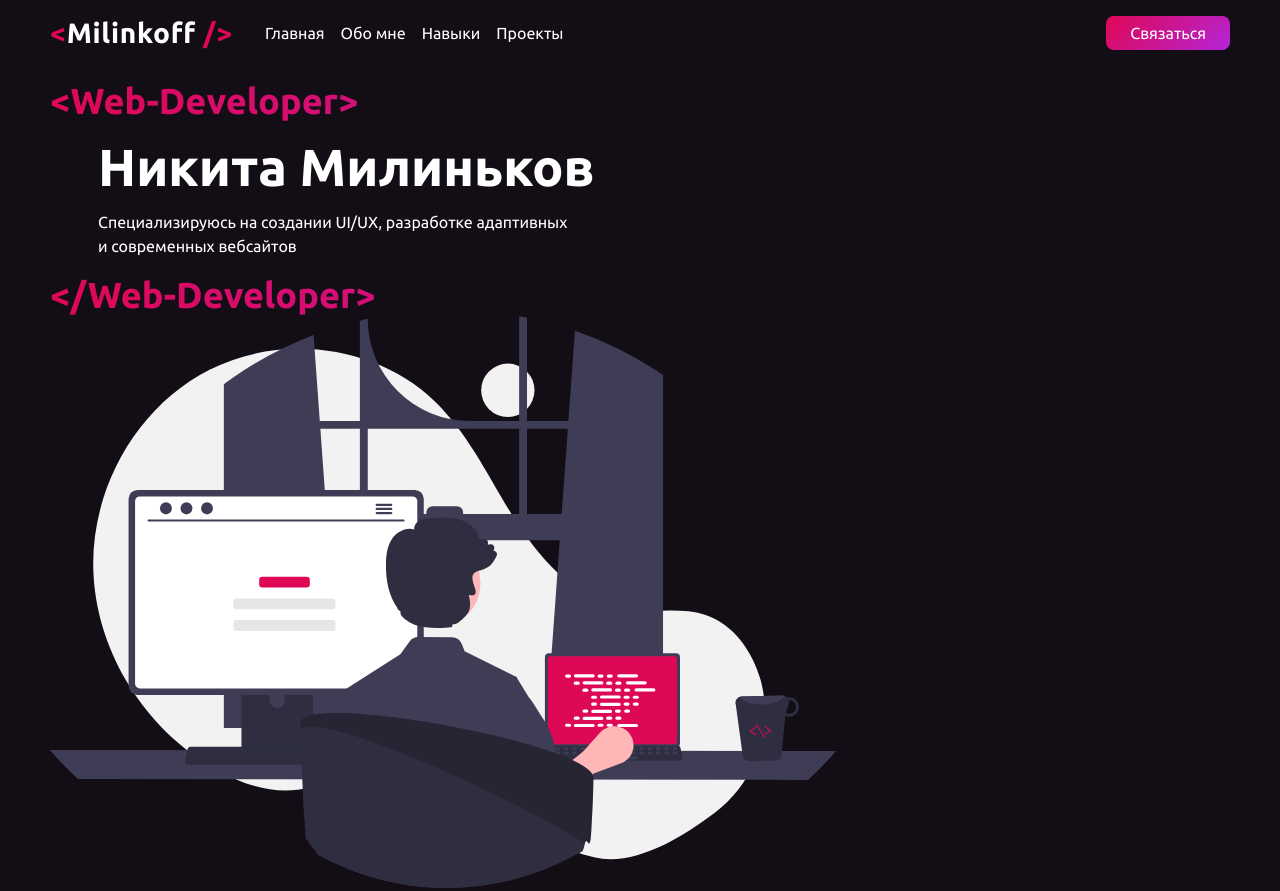
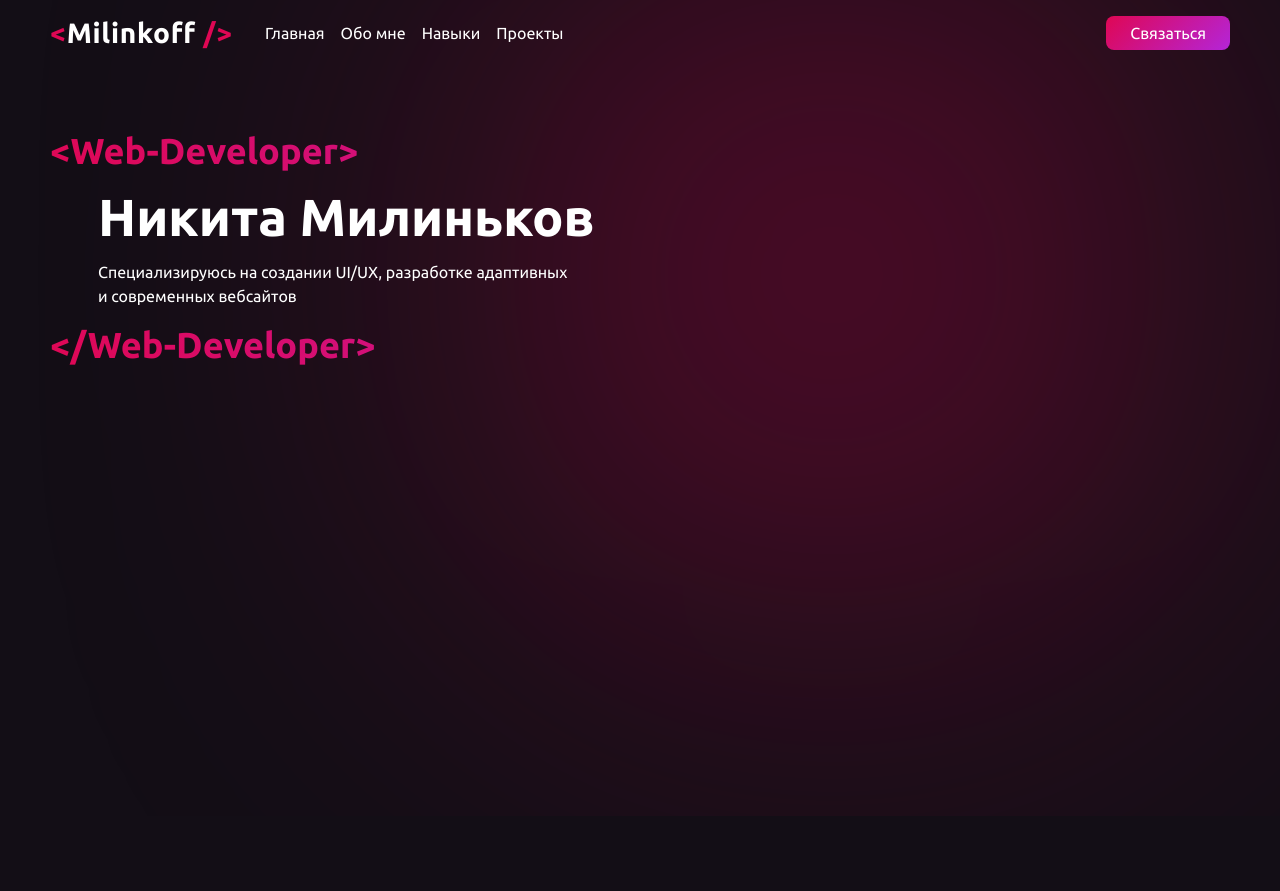
Before and after one commit to Milinkov-N/portfolio, a Next.js app: page / in a window 1280 px wide. After the commit the page ends 816 px from the top, so only its background shows below. Built offline with nearby package versions, Linux system fonts and the light colour scheme.

Commit message:
added blurred circle to bg of Hero

```diff
--- a/components/Hero.tsx
+++ b/components/Hero.tsx
@@ -9,8 +9,9 @@ export default function Hero() {
   return (
     <section className='hero'>
       <Wrapper>
-        <div className='grid grid-col-2'>
-          <TagWrapper tag='Web-Developer'>
+        <div className={ styles.bgCircle } />
+        <div className={ styles.grid }>
+          <TagWrapper className={ styles.tagWrapper } tag='Web-Developer'>
             <Heading
               as='h1'
               level={ 1 }
@@ -20,11 +21,10 @@ export default function Hero() {
               Специализируюсь на создании UI/UX, разработке адаптивных и современных вебсайтов
             </p>
           </TagWrapper>
-          <div>
+          <div className={ styles.illustration }>
             <Image src={ ProgrammerPic } />
           </div>
         </div>
-
       </Wrapper>
     </section>
   )
--- a/components/Layout.tsx
+++ b/components/Layout.tsx
@@ -9,8 +9,12 @@ export default function Layout({ children }: ILayout) {
   return (
     <div className='layout'>
       <Header />
-      <main style={{ marginTop: '80px' }}>
+      <main>
         { children }
+        <section></section>
+        <section></section>
+        <section></section>
+        <section></section>
       </main>
     </div>
   )
--- a/components/SideNav.tsx
+++ b/components/SideNav.tsx
@@ -13,7 +13,7 @@ export default function SideNav({ show, onClose }: SideNavProps) {
     <Portal selector='#portal'>
       <AnimatePresence>
         { show && (
-          <div style={{ position: 'fixed', inset: 0 }}>
+          <div style={{ position: 'fixed', inset: 0, zIndex: 9999 }}>
             <motion.div
               className={ styles.overlay }
               initial={{ opacity: 0 }}
--- a/styles/Header.module.css
+++ b/styles/Header.module.css
@@ -3,6 +3,7 @@
   top: 0;
   width: 100%;
   padding: 1rem 0;
+  z-index: 9999;
 }
 
 .wrapper {
--- a/styles/Hero.module.css
+++ b/styles/Hero.module.css
@@ -1,4 +1,48 @@
+.grid {
+  display: grid;
+  grid-template-columns: repeat(2, 1fr);
+  align-items: center;
+  /* justify-content: center; */
+}
+
 .subheading {
   max-width: 470px;
   margin: 0;
 }
+
+.tagWrapper {
+  z-index: 2;
+}
+
+.bgCircle {
+  position: absolute;
+  top: -50px;
+  left: 65%;
+  transform: translateX(-50%);
+  width: 650px;
+  height: 650px;
+  background: var(--primary-clr-100);
+  border-radius: 50%;
+  filter: blur(200px);
+}
+
+@media screen and (max-width: 1310px) {
+  .grid {
+    display: grid;
+    grid-template-columns: 1fr;
+    align-items: center;
+    /* justify-content: center; */
+  }
+
+  .illustration {
+    display: none;
+  }
+}
+
+@media screen and (max-width: 975px) {
+  .bgCircle {
+    left: unset;
+    right: 0;
+    transform: translateX(50%);
+  }
+}
--- a/styles/globals.css
+++ b/styles/globals.css
@@ -16,7 +16,7 @@
   --bg-clr-400: #130E16;
   --gradient: linear-gradient(135deg, var(--primary-clr-400), var(--secondary-clr-400));
 
-  --primary-clr-100: #DF075433;
+  --primary-clr-100: #df075369;
   --primary-clr-400: #DF0754;
 
   --secondary-clr-100: #b425d833;
@@ -72,10 +72,36 @@ a {
   box-sizing: border-box;
 }
 
+main {
+  position: relative;
+  padding-top: 80px;
+  overflow: hidden;
+}
+
+section {
+  padding: 50px 0;
+}
+
 .wrapper {
   max-width: 1300px;
   padding: 0 50px;
   margin: 0 auto;
+}
+
+.pos-rel {
+  position: relative;
+}
+
+.grid {
+  display: grid;
+}
+
+.grid-col-2 {
+  grid-template-columns: 1fr 1fr;
+}
+
+.ai-center {
+  align-items: center;
 }
 
 .btn {
```
